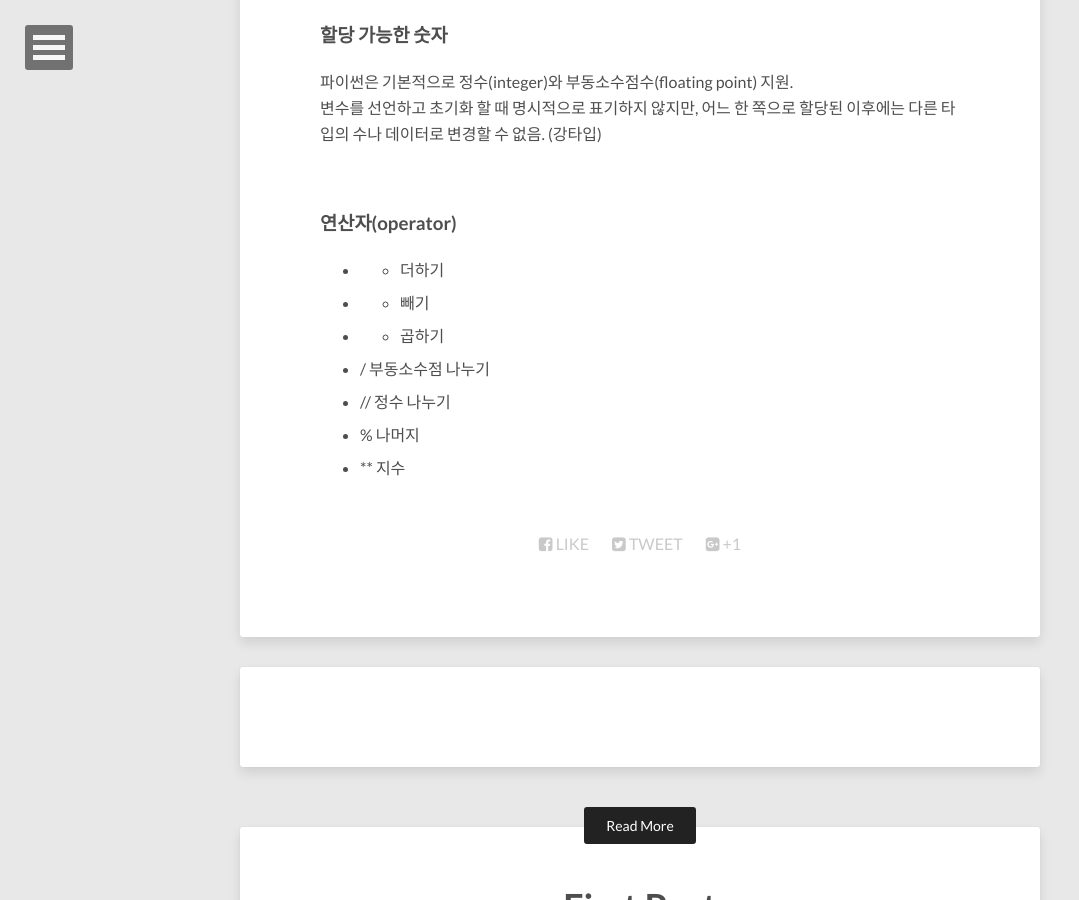
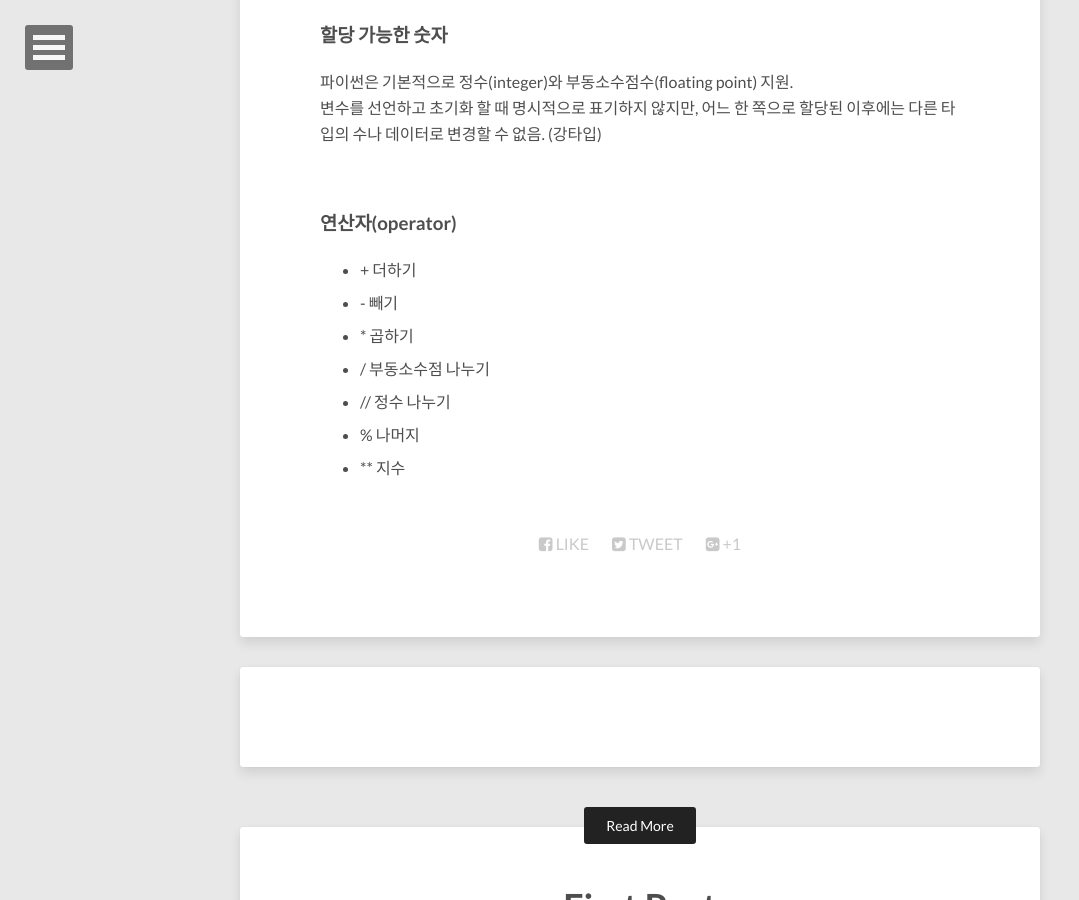
Before and after one commit to makeajourney/makeajourney.github.io, a Jekyll site: the page built from _posts/2016-01-30-python-data.md, in a window 1280 px wide and 900 px high, scrolled down 1661 px. Shown: the whole window, without its empty margins (0-1079 px from the left). Built offline with Jekyll 4.4.1, drawn with Linux system fonts in a browser that asks for light colours; nearby versions of some CDN libraries; comment, search, counter and statistics services are not loaded.

Commit message:
no message

```diff
--- a/_posts/2016-01-30-python-data.md
+++ b/_posts/2016-01-30-python-data.md
@@ -66,9 +66,9 @@ a의 값이 b로 복사된다고 생각하면 이해가 더 편리하다.
 <br>
 
 ### 연산자(operator)
-* + 더하기
-* - 빼기
-* * 곱하기
+* \+ 더하기
+* \- 빼기
+* \* 곱하기
 * / 부동소수점 나누기
 * // 정수 나누기
 * % 나머지
```
